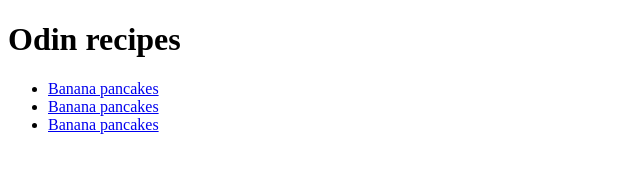
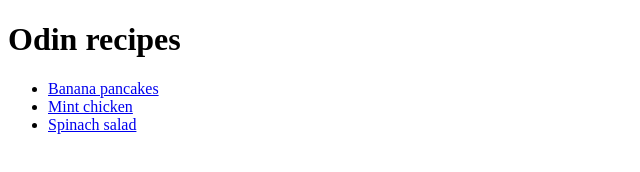
Before and after one commit to snow0100/odin_recipes, a plain HTML site: page index.html in a window 1280 px wide. Shown: the full height of the page, 0-640 px from the left. Drawn offline with Linux system fonts and the light colour scheme.

Commit message:
Fix new recipes not showing

```diff
--- a/index.html
+++ b/index.html
@@ -9,8 +9,8 @@
     <h1>Odin recipes</h1>
     <ul>
         <li><a href="./recipes/banana_pancakes.html">Banana pancakes</a></li>
-        <li><a href="./recipes/banana_pancakes.html">Banana pancakes</a></li>
-        <li><a href="./recipes/banana_pancakes.html">Banana pancakes</a></li>
+        <li><a href="./recipes/mint_chicken.html">Mint chicken</a></li>
+        <li><a href="./recipes/spinach_strawberry_salad.html">Spinach salad</a></li>
     </ul>
 
 </body>
```
Also changed, not shown: images/mint_chicken.webp (added), images/salad.webp (added).
